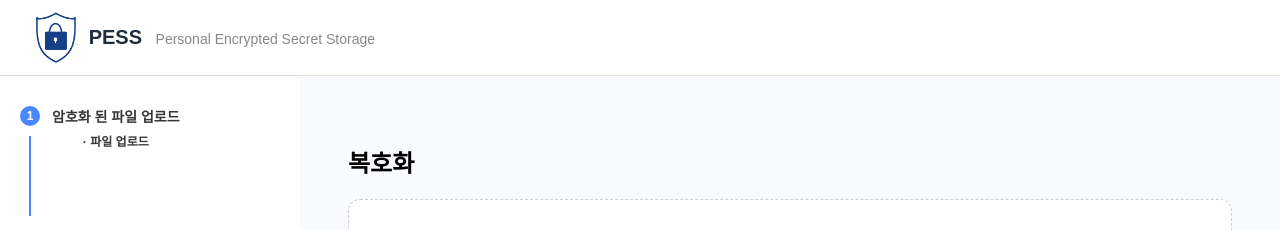
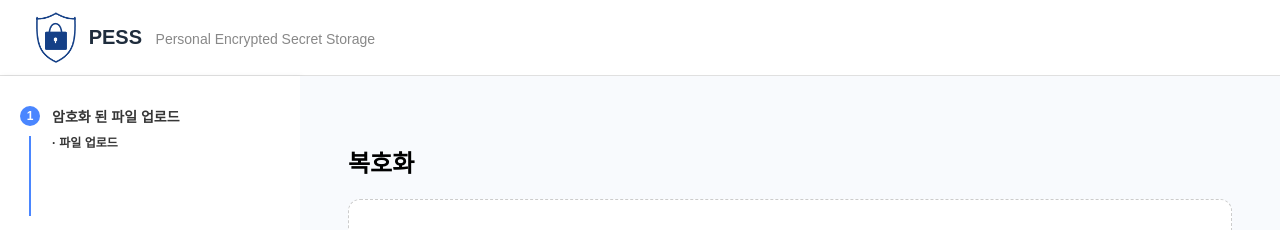
Before and after one commit to Pess2025/Pess2025-f, a React (Create React App) app: page /decode in a window 1280 px wide. Shown: the top 230 px of the page. Built offline with nearby package versions, Linux system fonts and the light colour scheme; a web font is replaced by a local one.

Commit message:
복호화 파일 업로드 끝

```diff
--- a/src/Pages/Decode/Decode.module.css
+++ b/src/Pages/Decode/Decode.module.css
@@ -48,6 +48,12 @@
     gap: 12px;
 }
 
+
+.textBlock {
+  display: flex;
+  flex-direction: column;
+}
+
 .stepItem span {
     position: relative;
     width: 20px;
@@ -78,6 +84,7 @@ font-size: 14px;
 line-height: 1.5;
 }
 
+
 .steps li .text {
 margin-top: 1px;
 }
@@ -94,10 +101,9 @@ margin-top: 1px;
 }
 
 .subList {
-    list-style: none;        /* ● 제거 */
     padding: 0;
     margin: 0;
-  }
+}
 
 .subList li {
     margin: 0;
@@ -106,7 +112,7 @@ margin-top: 1px;
 
 .active_mini {
     display: flex;
-    align-items: center;
+    align-items: left;
     font-size: 12px;
     font-weight: bold;
     color: #363636;
--- a/src/Pages/Decode/decode.jsx
+++ b/src/Pages/Decode/decode.jsx
@@ -28,10 +28,10 @@ export default function Decode() {
             <li className={styles.active}>
                 <div className={styles.stepItem}>
                     <span>1</span>
-                    <div className={styles.text}>
-                        암호화 된 파일 업로드
-                        <ul>
-                            <li className={styles.active_mini}>·  파일 업로드</li>
+                    <div className={styles.textBlock}>
+                        <div className={styles.text}>암호화 된 파일 업로드</div>
+                        <ul className={styles.subList}>
+                            <li className={styles.active_mini}>· 파일 업로드</li>
                         </ul>
                     </div>
                 </div>
```
